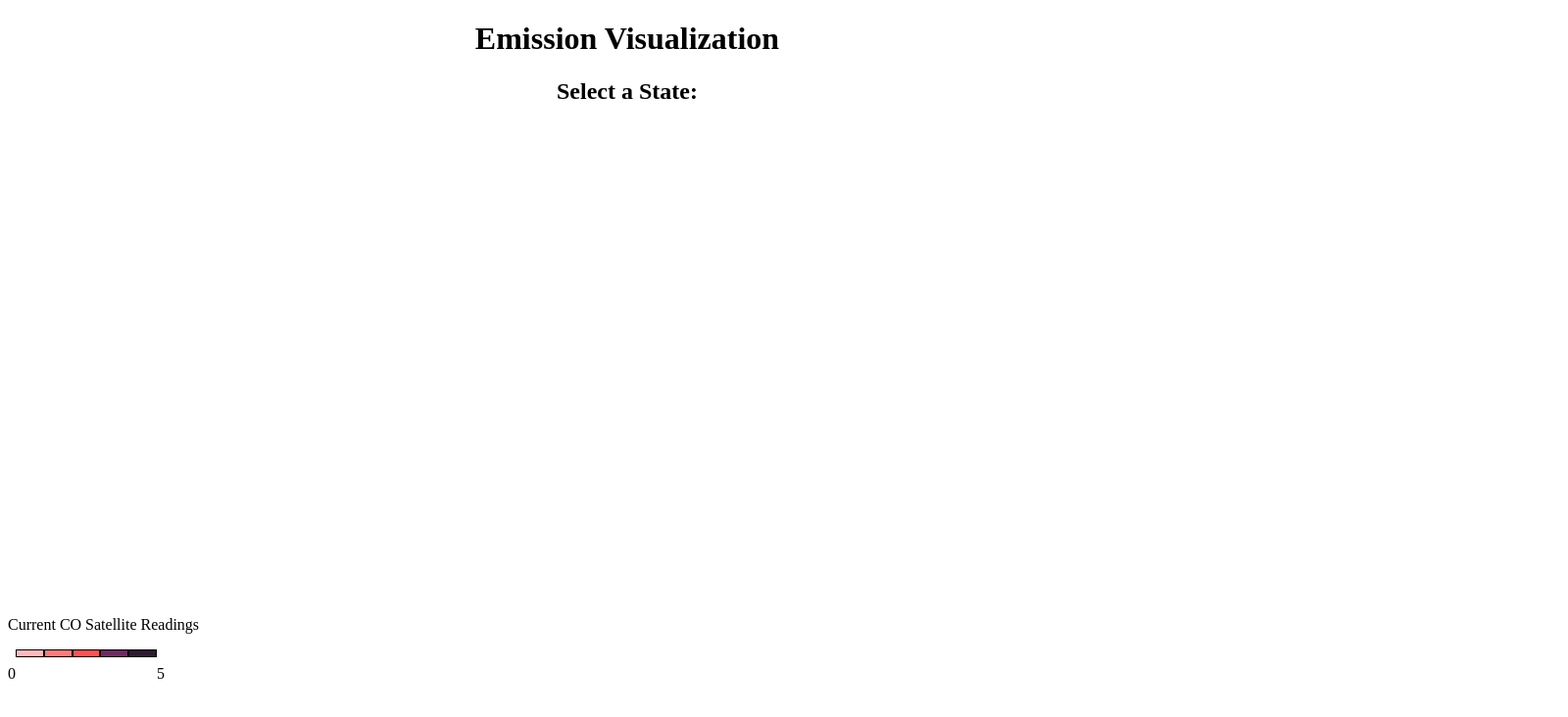
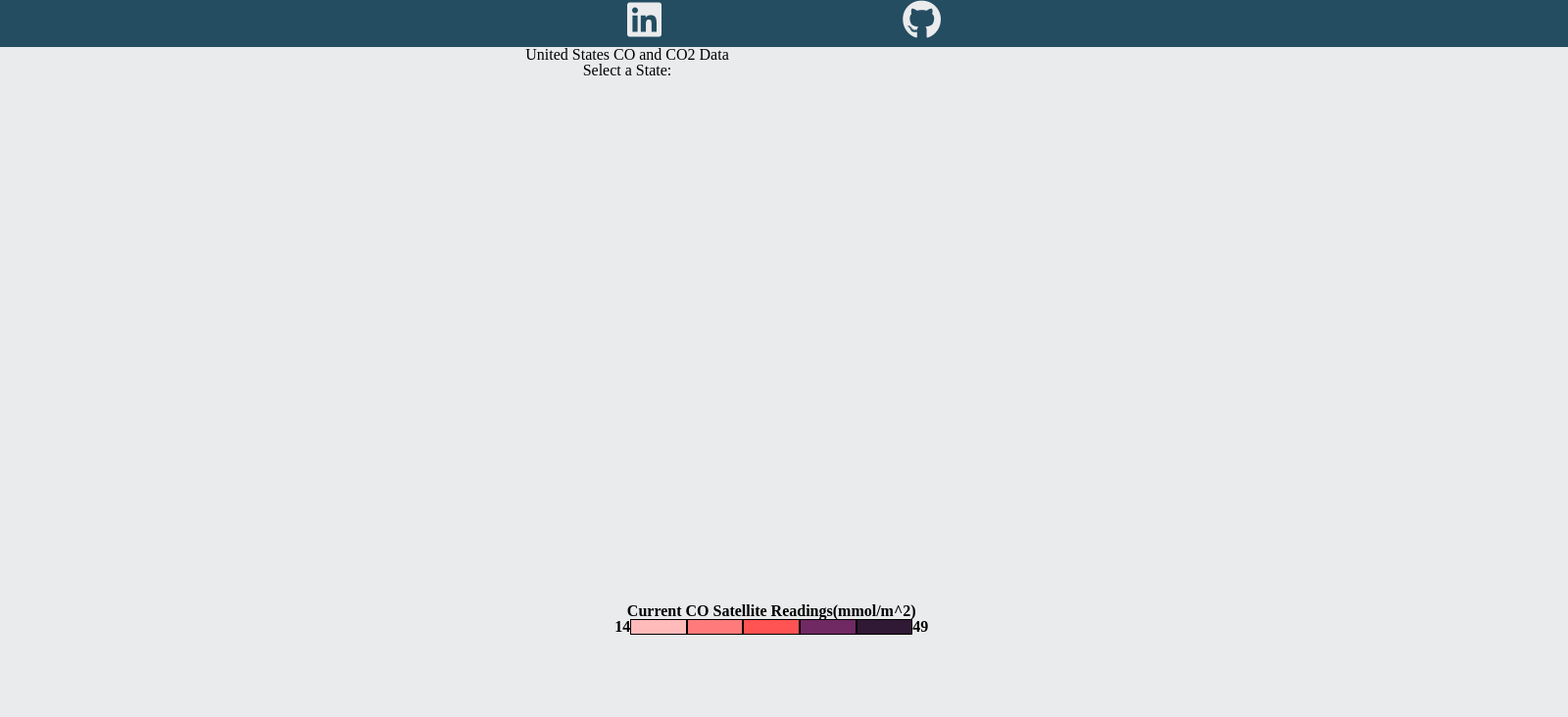
Before and after one commit to garretdgrant/emission_visualization, a website built with webpack: page index.html in a window 1280 px wide. Shown: the whole page at 98% size, 1600 px wide, since content can reach past the window. Built offline with nearby package versions, Linux system fonts and the light colour scheme; no server answers.

Commit message:
nav bar started

```diff
--- a/index.html
+++ b/index.html
@@ -4,16 +4,25 @@
     <meta charset="UTF-8">
     <meta http-equiv="X-UA-Compatible" content="IE=edge">
     <meta name="viewport" content="width=device-width, initial-scale=1.0">
+    <link rel="stylesheet" href="./reset.css">
+    <link
+      rel="stylesheet"
+      href="https://use.fontawesome.com/releases/v5.13.0/css/all.css"
+      integrity="sha384-Bfad6CLCknfcloXFOyFnlgtENryhrpZCe29RTifKEixXQZ38WheV+i/6YWSzkz3V"
+      crossorigin="anonymous"
+    />
     <link rel="stylesheet" href="./dist/main.css" />
     <script src="./dist/main.js"></script>
     <title>Emission Visualization</title>
 </head>
 <nav>
-
-
+    <div>
+        <a href="https://www.linkedin.com/in/garret-d-grant/"><i class="fab fa-linkedin"></i></a>
+        <a href=""><i class="fab fa-github"></i></a>
+    </div>
 </nav>
 <body>
-    <h1 class="title">Emission Visualization</h1>
+    <h1 class="title">United States CO and CO2 Data</h1>
     <h2>Select a State: </h2>
     <div class="maps">
         <div class="states">
@@ -30,15 +39,19 @@
 
         </div> -->
     <!-- </div> -->
-    <p>Current CO Satellite Readings</p>
+    <div id="flexer">
+        <p id="legTitle">Current CO Satellite Readings(mmol/m^2)</p>
+
+
         <div class="legend">
-        <p>0</p>
+            <p>14</p>
             <div id="leg1"></div>
             <div id="leg2"></div>
             <div id="leg3"></div>
             <div id="leg4"></div>
             <div id="leg5"></div>
-        <p>5</p>
+            <p>49</p>
+        </div>
     </div>
 </body>
 </html>
--- /dev/null
+++ b/reset.css
@@ -0,0 +1,48 @@
+/* http://meyerweb.com/eric/tools/css/reset/
+   v2.0 | 20110126
+   License: none (public domain)
+*/
+
+html, body, div, span, applet, object, iframe,
+h1, h2, h3, h4, h5, h6, p, blockquote, pre,
+a, abbr, acronym, address, big, cite, code,
+del, dfn, em, img, ins, kbd, q, s, samp,
+small, strike, strong, sub, sup, tt, var,
+b, u, i, center,
+dl, dt, dd, ol, ul, li,
+fieldset, form, label, legend,
+table, caption, tbody, tfoot, thead, tr, th, td,
+article, aside, canvas, details, embed,
+figure, figcaption, footer, header, hgroup,
+menu, nav, output, ruby, section, summary,
+time, mark, audio, video {
+	margin: 0;
+	padding: 0;
+	border: 0;
+	font-size: 100%;
+	font: inherit;
+	vertical-align: baseline;
+}
+/* HTML5 display-role reset for older browsers */
+article, aside, details, figcaption, figure,
+footer, header, hgroup, menu, nav, section {
+	display: block;
+}
+body {
+	line-height: 1;
+}
+ol, ul {
+	list-style: none;
+}
+blockquote, q {
+	quotes: none;
+}
+blockquote:before, blockquote:after,
+q:before, q:after {
+	content: '';
+	content: none;
+}
+table {
+	border-collapse: collapse;
+	border-spacing: 0;
+}
--- a/src/index.scss
+++ b/src/index.scss
@@ -1,14 +1,33 @@
 body{
     position: relative;
+    background-color: #EAEBED;
     // display: flex;
     // justify-content: center;
 }
 
 .maps{
-    margin-top: -9%;
+    // margin-top: -9%;
 }
 
+nav div{
+    width: 20rem;
+    display: flex;
+    justify-content: space-between;
+}
 
+nav{
+    width: 100rem;
+    height: 3rem;
+    background-color: #244d61;
+    display: flex;
+    justify-content: center;
+}
+
+i{
+    font-size: 40px;
+    font-weight: bold;
+    color: #EAEBED;
+}
 .states{
     width: 100vw;
     position: absolute;
@@ -83,9 +102,10 @@ button {
 
 .legend{
     display: flex;
-    width: 10rem;
-    height: .5rem;
+    width: 20rem;
+    height: 1rem;
     align-self: center;
+    justify-content: center;
 }
 
 .legend div{
@@ -93,6 +113,19 @@ button {
     border: solid 0.5px black;
 }
 
+#flexer{
+    display: flex;
+    width: 100rem;
+    justify-content: center;
+    flex-direction: column;
+    font-weight: bold;
+    margin-top: -5%;
+    margin-left: -1%;
+}
+
+#legTitle{
+    align-self: center;
+}
 #leg1{
     background-color: #ffbaba;
 }
```
Also changed, not shown: dist/main.css. Lines whose indentation alone changed are shown as unchanged.
